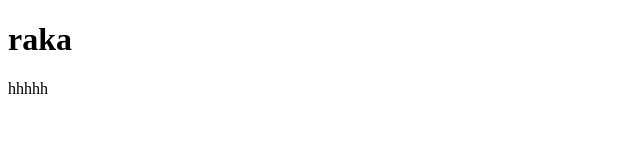
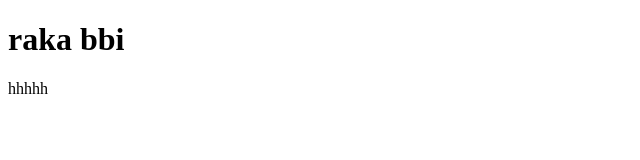
Before and after one commit to rakanathanael/rakanathanael.github.io, a plain HTML site: page index.html in a window 1280 px wide. Shown: the full height of the page, 0-640 px from the left. Drawn offline with Linux system fonts and the light colour scheme.

Commit message:
Update index.html

```diff
--- a/index.html
+++ b/index.html
@@ -5,7 +5,7 @@
 </head>
 
 <body>
-<h1>raka</h1>
+<h1>raka bbi</h1>
   <p>hhhhh</p>
 
 </body>
```
